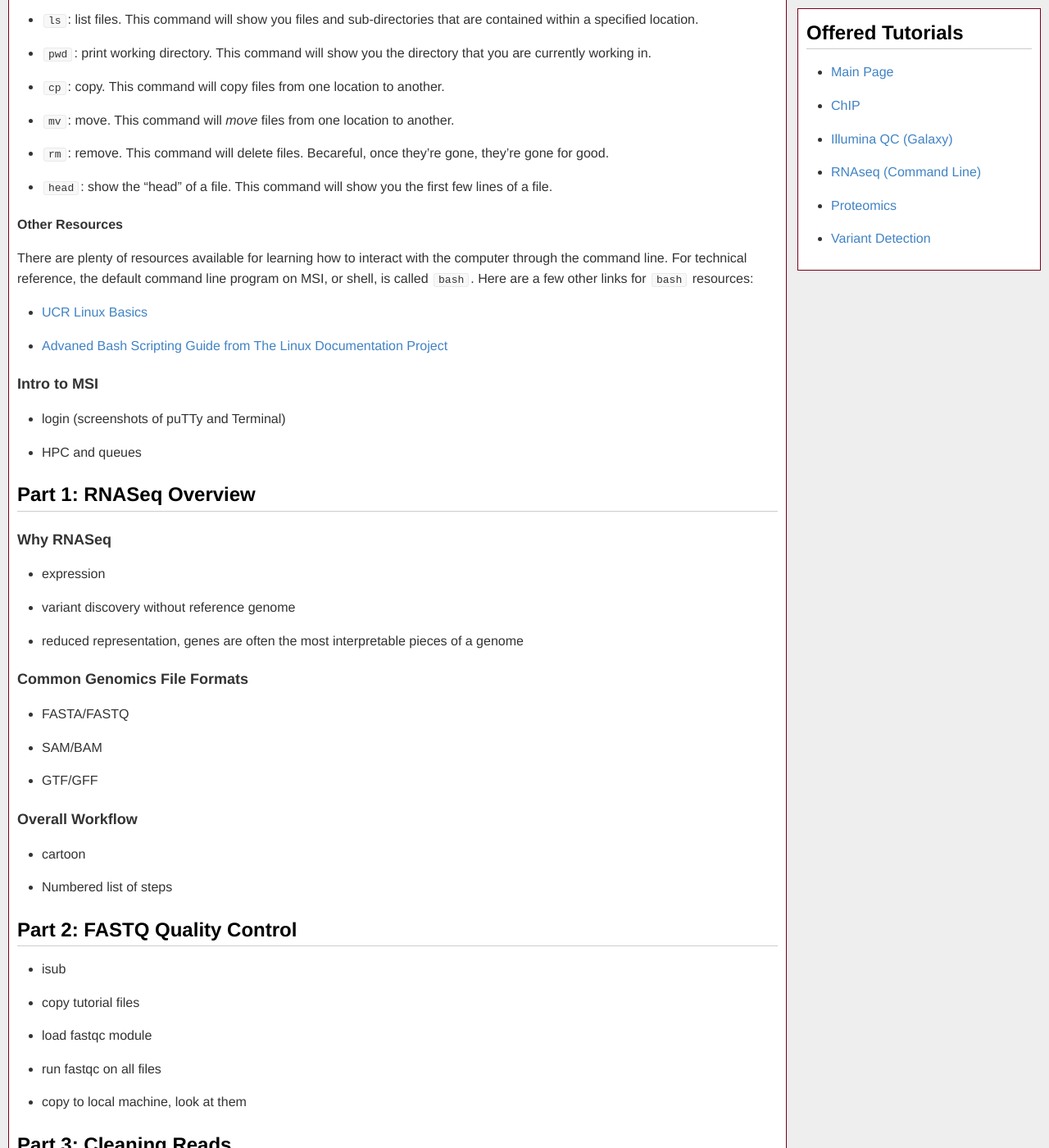
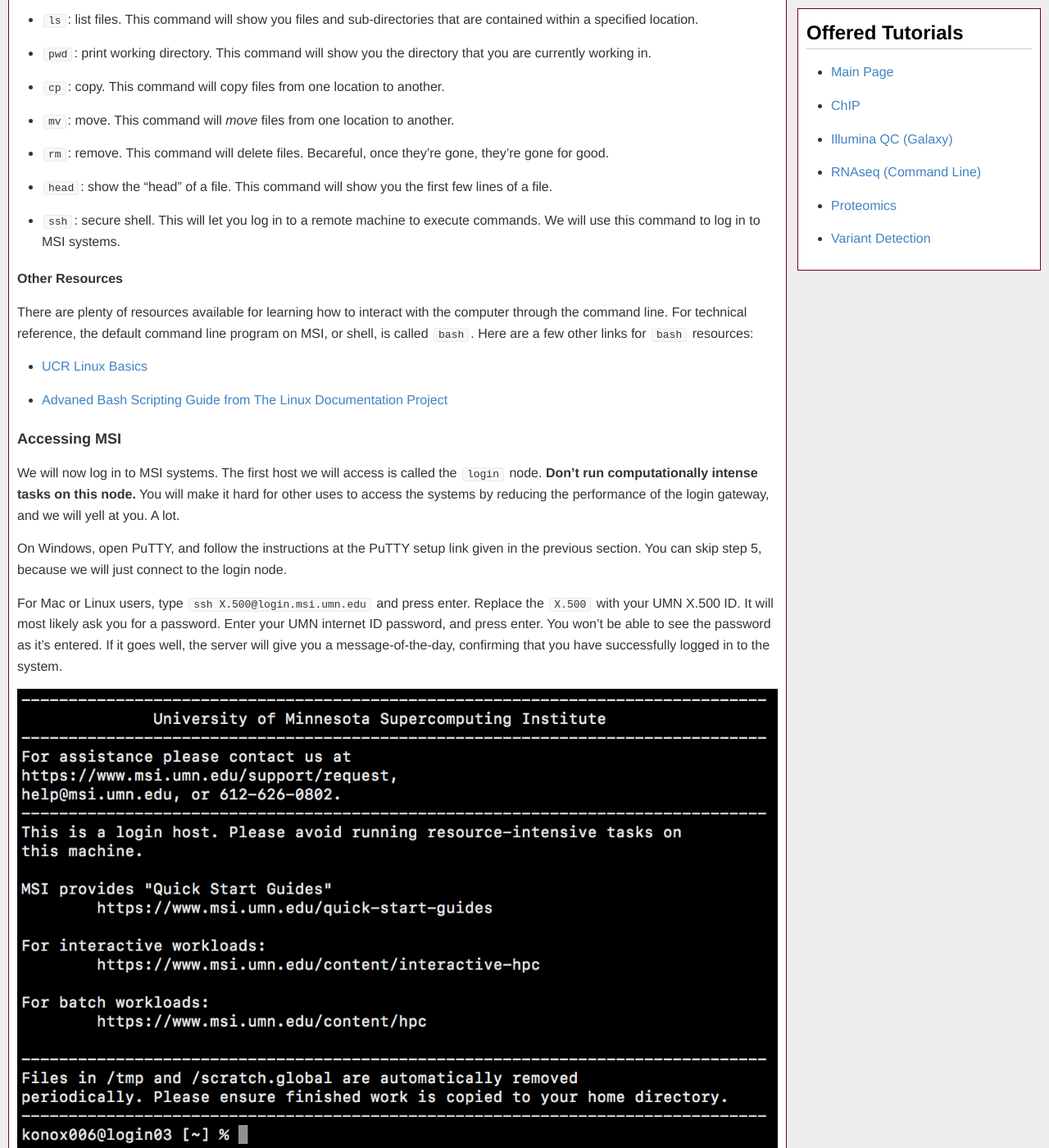
Before and after one commit to msi-ris/Tutorials, a Jekyll site: the page built from rnaseq_cmd.md, in a window 1280 px wide and 1400 px high, scrolled down 1954 px. Shown: the whole window at 82% size. Built offline with Jekyll 4.4.1, drawn with Linux system fonts in a browser that asks for light colours; some of the changed text lies outside the part shown.

Commit message:
Update rnaseq

```diff
--- a/rnaseq_cmd.md
+++ b/rnaseq_cmd.md
@@ -74,6 +74,8 @@ common commands that we will be using:
   they're gone for good.
 - `head`: show the "head" of a file. This command will show you the first few
   lines of a file.
+- `ssh`: secure shell. This will let you log in to a remote machine to execute
+  commands. We will use this command to log in to MSI systems.
 
 #### Other Resources
 There are plenty of resources available for learning how to interact with the
@@ -84,9 +86,25 @@ links for `bash` resources:
 - [UCR Linux Basics](http://hpcc.ucr.edu/manuals_linux-basics_intro)
 - [Advaned Bash Scripting Guide from The Linux Documentation Project](https://www.tldp.org/LDP/abs/html/)
 
-### Intro to MSI
-- login (screenshots of puTTy and Terminal)
-- HPC and queues
+### Accessing MSI
+We will now log in to MSI systems. The first host we will access is called the
+`login` node. **Don't run computationally intense tasks on this node.** You
+will make it hard for other uses to access the systems by reducing the
+performance of the login gateway, and we will yell at you. A lot.
+
+On Windows, open PuTTY, and follow the instructions at the PuTTY setup link
+given in the previous section. You can skip step 5, because we will just connect
+to the login node.
+
+For Mac or Linux users, type `ssh X.500@login.msi.umn.edu` and press enter.
+Replace the `X.500` with your UMN X.500 ID. It will most likely ask you for a
+password. Enter your UMN internet ID password, and press enter. You won't be
+able to see the password as it's entered. If it goes well, the server will
+give you a message-of-the-day, confirming that you have successfully logged in
+to the system.
+
+![Login]({{ "/graphics/rnaseq_cmd/login.png" | prepend: site.baseurl }})
+
 
 ## Part 1: RNASeq Overview
 ### Why RNASeq
```
Also changed, not shown: other parts of rnaseq_cmd.md (+1 -1 lines), graphics/rnaseq_cmd/login.png (added).
